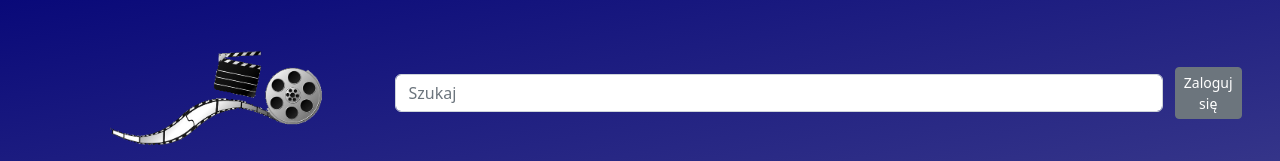
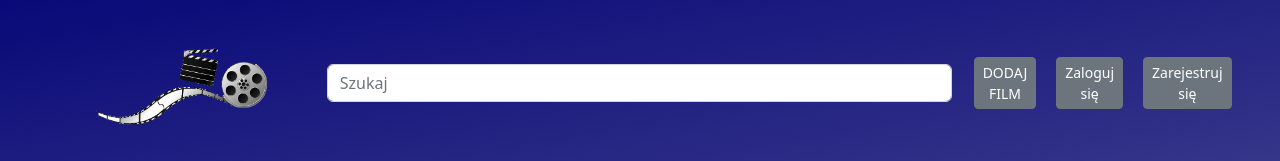
Before and after one commit to swojciech35/baza_filmow, a React (Create React App) app: page / in a window 1280 px wide. Shown: the top 161 px of the page. Built offline with nearby package versions, Linux system fonts and the light colour scheme.

Commit message:
add and change buttons

```diff
--- a/src/components/HomePage.jsx
+++ b/src/components/HomePage.jsx
@@ -11,7 +11,17 @@ const HomePage= ()=>{
             <div className='hp-header'>
                 <Logo></Logo>
                 <Search ></Search>
-                <Button></Button>
+                <Button
+                text={"DODAJ FILM"}
+                link={"/signin"}
+                />
+                <Button
+                text={"Zaloguj się "}
+                link={"/signin"}
+                /><Button
+                text={"Zarejestruj się  "}
+                link={"/signup"}
+                />
 
             </div>
             <div className="hp-filmCard">
--- a/src/components/elements/Button.jsx
+++ b/src/components/elements/Button.jsx
@@ -1,14 +1,14 @@
 import { Link } from "react-router-dom";
-const Button= ()=>{
+const Button= (props)=>{
 
     return(
         // <button style={{width:'13%',marginRight:"2%"}} type="button" class="btn btn-secondary btn-sm">Zaloguj się</button>
-        <div>
+        <div style={{marginLeft:10,marginRight:10}}>
         <div  class="btn btn-secondary btn-sm">
 
 
-        <Link to="/signin" className="nav-link" id="pills-home-tab" data-toggle="pill" href="#pills-home" role="tab"
-                         aria-controls="pills-home" aria-selected="true">Zaloguj się</Link> </div>
+        <Link to={props.link} className="nav-link" id="pills-home-tab" data-toggle="pill" href="#pills-home" role="tab"
+                         aria-controls="pills-home" aria-selected="true">{props.text}</Link> </div>
 
                 </div>
     );
```
